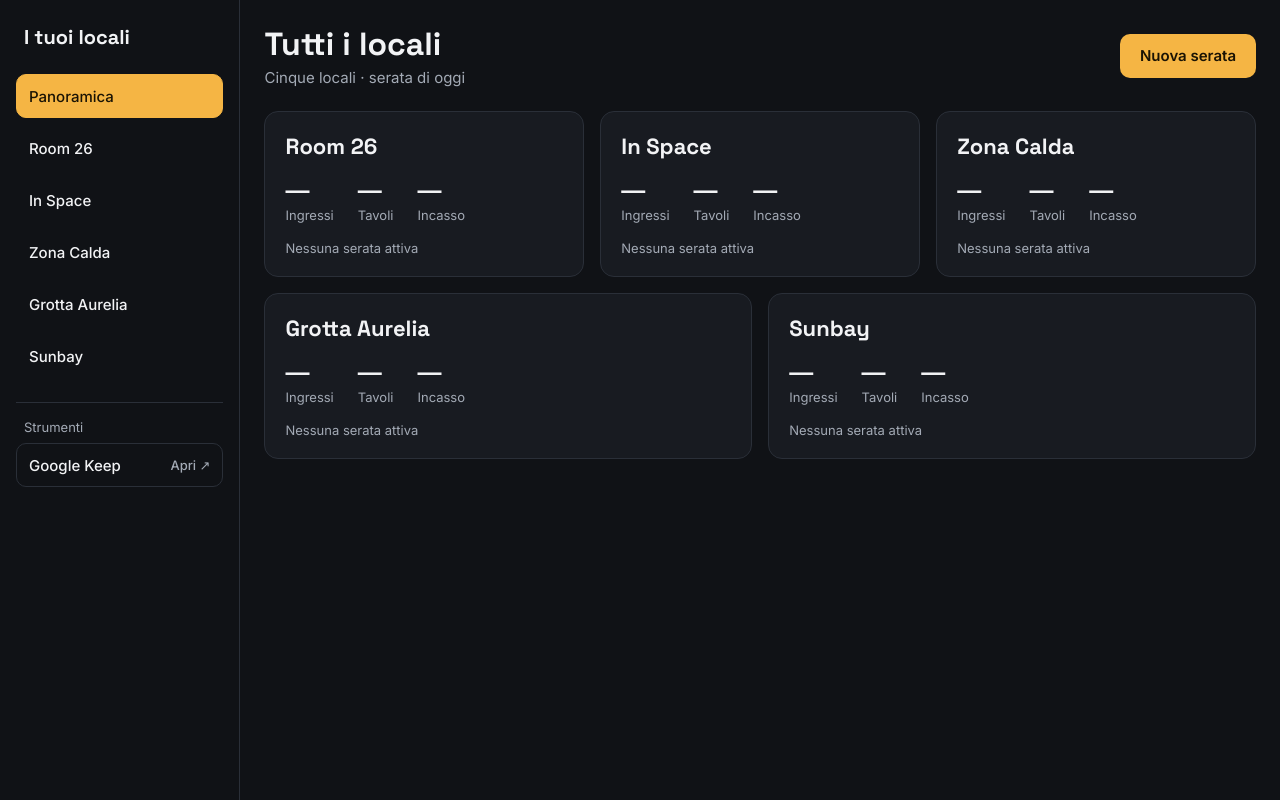
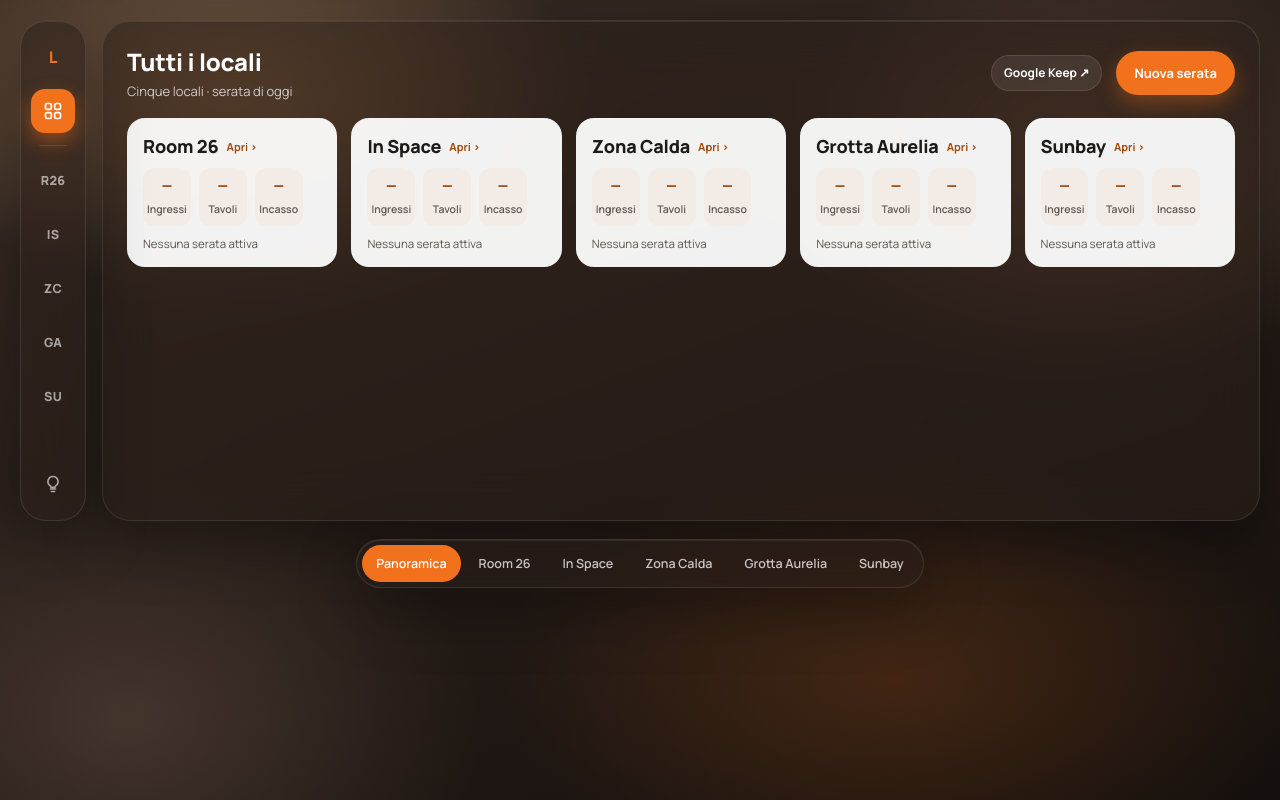
Before and after one commit to gasbarrigiordano-max/dashboard-locali, a plain HTML site: page index.html in a window 1280 px wide. Drawn offline with Linux system fonts and the light colour scheme.

Commit message:
Dashboard locali: stesso tema della Dashboard di Giordano (#1)
* Dashboard locali: stesso tema della Dashboard di Giordano

Sfondo caldo sfumato, pannelli in vetro, accento arancione, font Manrope e
JetBrains Mono, barra a icone con suggerimenti, riquadri bianchi e barra dei
locali in basso, come in dashgio.

Co-Authored-By: Claude Opus 5.5 <noreply@anthropic.com>
Claude-Session: https://claude.ai/code/session_01Pdzza7Hwp32VDTvbDz1yKd

* Regola: pull request e pubblicazione automatiche a ogni modifica

Co-Authored-By: Claude Opus 5.5 <noreply@anthropic.com>
Claude-Session: https://claude.ai/code/session_01Pdzza7Hwp32VDTvbDz1yKd

---------

Co-authored-by: Claude <noreply@anthropic.com>

```diff
--- a/index.html
+++ b/index.html
@@ -2,101 +2,140 @@
 <html lang="it">
 <head>
 <meta charset="utf-8">
-<meta name="viewport" content="width=device-width, initial-scale=1">
+<meta name="viewport" content="width=device-width, initial-scale=1, viewport-fit=cover">
+<meta name="theme-color" content="#17120f">
 <title>Dashboard locali</title>
 <link rel="preconnect" href="https://fonts.googleapis.com">
-<link href="https://fonts.googleapis.com/css2?family=Space+Grotesk:wght@500;700&family=Inter:wght@400;500;600&display=swap" rel="stylesheet">
+<link rel="preconnect" href="https://fonts.gstatic.com" crossorigin>
+<link href="https://fonts.googleapis.com/css2?family=Manrope:wght@400;500;600;700;800&family=JetBrains+Mono:wght@500;700&display=swap" rel="stylesheet">
 <style>
-  :root {
-    --bg: #101216;
-    --panel: #181B21;
-    --border: #2A2F38;
-    --text: #F2F3F5;
-    --muted: #A3AAB5;
-    --accent: #F5B544;
-    --accent-ink: #1A1304;
+  /* stesso tema della Dashboard di Giordano (dashgio) */
+  :root{
+    --ink:#fff; --ink2:rgba(255,255,255,.74); --ink3:rgba(255,255,255,.6);
+    --acc:#F2711C; --acc-soft:#ffb07a; --acc-ink:#a04a0c;
+    --glass:rgba(40,32,28,.55); --line:rgba(255,255,255,.10);
+    --tile:rgba(255,255,255,.94); --tile-ink:#1d1a18; --tile-ink2:#5e5650;
+    --ok:#7fd3a8;
+    --sat:env(safe-area-inset-top); --sab:env(safe-area-inset-bottom);
   }
-  * { box-sizing: border-box; }
-  body { margin: 0; background: var(--bg); color: var(--text); font-family: Inter, system-ui, sans-serif; font-size: 15px; }
-  button { font-family: inherit; }
-  h1, h2, .brand { font-family: "Space Grotesk", sans-serif; }
+  *{box-sizing:border-box}
+  html,body{margin:0}
+  body{min-height:100vh;font-family:Manrope,system-ui,sans-serif;color:var(--ink);background:#17120f;-webkit-font-smoothing:antialiased}
+  body::before{content:'';position:fixed;inset:0;z-index:-1;background:
+    radial-gradient(40% 35% at 18% 12%, rgba(255,196,140,.35), transparent 70%),
+    radial-gradient(35% 40% at 85% 20%, rgba(120,90,70,.55), transparent 70%),
+    radial-gradient(45% 40% at 70% 85%, rgba(242,113,28,.18), transparent 70%),
+    radial-gradient(40% 45% at 10% 90%, rgba(90,70,60,.6), transparent 70%),
+    linear-gradient(160deg,#3a2d25 0%,#241b16 55%,#15100d 100%)}
+  a{color:var(--acc-soft)} a:hover{color:#ffd2b0}
+  button{font:inherit;color:inherit}
+  .mono{font-family:'JetBrains Mono',ui-monospace,monospace}
+  .glass{background:var(--glass);-webkit-backdrop-filter:blur(26px) saturate(140%);backdrop-filter:blur(26px) saturate(140%);border:1px solid var(--line);box-shadow:0 20px 60px rgba(0,0,0,.35), inset 0 1px 0 rgba(255,255,255,.08)}
+  .wrap{max-width:1440px;margin:0 auto;padding:calc(20px + var(--sat)) 20px 18px;display:flex;flex-wrap:wrap;gap:16px;align-items:stretch}
 
-  .app { display: flex; flex-wrap: wrap; min-height: 100vh; }
-  nav { flex: 1 1 240px; padding: 24px 16px; border-right: 1px solid var(--border); display: flex; flex-direction: column; gap: 8px; }
-  .brand { font-weight: 700; font-size: 20px; padding: 0 8px 16px; }
-  .nav-btn { min-height: 44px; padding: 0 12px; border-radius: 10px; font-size: 15px; font-weight: 500; text-align: left; cursor: pointer; border: 1px solid transparent; background: transparent; color: var(--text); }
-  .nav-btn[aria-current="true"] { border-color: var(--accent); background: var(--accent); color: var(--accent-ink); }
-  .tools { margin-top: 16px; padding-top: 16px; border-top: 1px solid var(--border); display: flex; flex-direction: column; gap: 8px; }
-  .tools small { padding: 0 8px; font-size: 13px; color: var(--muted); }
-  .tool-link { min-height: 44px; padding: 0 12px; display: flex; align-items: center; justify-content: space-between; border: 1px solid var(--border); border-radius: 10px; color: var(--text); text-decoration: none; font-weight: 500; }
-  .tool-link span:last-child { color: var(--muted); font-size: 13px; }
+  /* barra dei locali */
+  nav{border-radius:26px;padding:14px 10px;display:flex;flex-direction:column;align-items:center;gap:10px;flex:0 0 auto;align-self:flex-start;position:sticky;top:20px;z-index:10}
+  .brand{width:44px;height:44px;border-radius:14px;display:flex;align-items:center;justify-content:center;color:var(--acc);font-weight:800;font-size:16px}
+  .navbtn{width:44px;height:44px;border-radius:14px;border:0;background:transparent;color:var(--ink3);display:flex;align-items:center;justify-content:center;cursor:pointer;text-decoration:none;position:relative;font-size:12.5px;font-weight:800;letter-spacing:.02em}
+  .navbtn:hover{background:rgba(255,255,255,.08);color:#fff}
+  .navbtn[aria-current="true"]{background:var(--acc);color:#fff;box-shadow:0 8px 20px rgba(242,113,28,.45)}
+  .navbtn .tip{position:absolute;left:54px;z-index:11;box-shadow:0 6px 18px rgba(0,0,0,.35);white-space:nowrap;background:rgba(0,0,0,.75);color:#fff;font-size:12px;font-weight:600;letter-spacing:0;padding:6px 10px;border-radius:10px;opacity:0;pointer-events:none;transition:opacity .15s}
+  .navbtn:hover .tip,.navbtn:focus-visible .tip{opacity:1}
+  .nav-sep{width:28px;height:1px;background:var(--line);margin:2px 0}
+  .nav-spazio{flex:1 1 auto;min-height:24px}
 
-  main { flex: 999 1 560px; min-width: 0; padding: 24px; display: flex; flex-direction: column; gap: 24px; }
-  header { display: flex; flex-wrap: wrap; align-items: center; justify-content: space-between; gap: 12px; }
-  h1 { margin: 0; font-size: 32px; font-weight: 700; }
-  .sub { color: var(--muted); margin-top: 4px; }
-  .primary { min-height: 44px; padding: 0 20px; border: 0; border-radius: 10px; background: var(--accent); color: var(--accent-ink); font-weight: 600; font-size: 15px; cursor: pointer; }
+  main{border-radius:28px;padding:24px;flex:999 1 560px;min-width:0;display:flex;flex-direction:column;gap:18px}
+  .head{display:flex;flex-wrap:wrap;align-items:center;gap:14px}
+  .head h1{margin:0;font-size:24px;font-weight:800;letter-spacing:-.01em}
+  .head p{margin:4px 0 0;font-size:13px;color:var(--ink2)}
+  .pill{background:var(--acc);color:#fff;border:0;cursor:pointer;text-decoration:none;font-weight:700;font-size:13px;border-radius:99px;padding:0 18px;min-height:44px;box-shadow:0 8px 20px rgba(242,113,28,.35)}
+  .pill:hover{filter:brightness(1.08)}
 
-  .row { display: flex; flex-wrap: wrap; gap: 16px; }
-  .card { flex: 1 1 240px; padding: 20px; border: 1px solid var(--border); border-radius: 14px; background: var(--panel); }
-  .venue-card { text-align: left; color: var(--text); cursor: pointer; display: flex; flex-direction: column; gap: 16px; font-size: 15px; }
-  .venue-card .name { font-family: "Space Grotesk", sans-serif; font-weight: 700; font-size: 22px; }
-  .stats { display: flex; gap: 24px; }
-  .stat b { display: block; font-size: 24px; font-weight: 600; }
-  .stat span, .muted { font-size: 13px; color: var(--muted); }
-  .kpi { flex: 1 1 170px; display: flex; flex-direction: column; gap: 6px; }
-  .kpi .v { font-family: "Space Grotesk", sans-serif; font-weight: 700; font-size: 32px; }
-  .kpi .l { font-size: 13px; color: var(--muted); }
+  /* riquadri bianchi */
+  .tiles{display:grid;grid-template-columns:repeat(auto-fit,minmax(190px,1fr));gap:14px}
+  .tile{background:var(--tile);border:0;border-radius:18px;padding:16px;display:flex;flex-direction:column;gap:10px;min-width:0;color:var(--tile-ink);text-align:left;text-decoration:none;transition:transform .15s}
+  button.tile{cursor:pointer}
+  button.tile:hover{transform:translateY(-3px)}
+  .tile-h{display:flex;justify-content:space-between;align-items:center;gap:8px}
+  .tile-h small{font-size:12px;font-weight:700;color:#3c3631}
+  .tile-h span{font-size:11px;font-weight:700;color:var(--acc-ink)}
+  .tile .v{font-size:28px;font-weight:700;color:var(--acc-ink);letter-spacing:-.02em}
+  .tile .s{font-size:11.5px;color:var(--tile-ink2)}
 
-  .panel { padding: 20px; border: 1px solid var(--border); border-radius: 14px; background: var(--panel); display: flex; flex-direction: column; gap: 16px; min-width: 0; }
-  .panel h2 { margin: 0; font-size: 18px; }
-  .bar { height: 12px; border-radius: 6px; background: var(--border); }
-  .bar div { height: 12px; border-radius: 6px; background: var(--accent); width: 0%; }
-  .scroll { overflow-x: auto; }
-  table { width: 100%; border-collapse: collapse; font-size: 14px; }
-  th { text-align: left; padding: 10px 8px; font-weight: 500; color: var(--muted); border-bottom: 1px solid var(--border); }
-  td { padding: 24px 8px; color: var(--muted); }
-  [hidden] { display: none !important; }
+  .locale .nome{font-size:18px;font-weight:800;letter-spacing:-.01em;color:var(--tile-ink)}
+  .locale .dati{display:grid;grid-template-columns:repeat(3,minmax(0,1fr));gap:8px;text-align:center}
+  .locale .dati div{background:#f3ece6;border-radius:12px;padding:8px 4px}
+  .locale .dati b{display:block;font-size:15px;color:var(--acc-ink)}
+  .locale .dati small{font-size:10.5px;color:var(--tile-ink2);font-weight:600}
+
+  .riga2{display:flex;flex-wrap:wrap;gap:14px;align-items:flex-start}
+  .sez h2{margin:0;font-size:14px;font-weight:800;padding-left:10px;border-left:3px solid var(--acc);color:var(--tile-ink)}
+  .bar{height:12px;border-radius:99px;background:#efe6df}
+  .bar div{height:12px;border-radius:99px;background:var(--acc);width:0%}
+  .scroll{overflow-x:auto}
+  table{width:100%;border-collapse:collapse;font-size:13px}
+  th{text-align:left;padding:10px 8px;font-size:11.5px;font-weight:700;color:var(--tile-ink2);border-bottom:1px solid #e8dfd8;white-space:nowrap}
+  td{padding:22px 8px;color:var(--tile-ink2)}
+
+  /* strumenti */
+  .chip{display:inline-flex;align-items:center;gap:6px;min-height:36px;font-size:12px;font-weight:700;border-radius:99px;padding:0 12px;background:rgba(255,255,255,.08);border:1px solid var(--line);color:#fff;text-decoration:none}
+  .chip:hover{background:rgba(255,255,255,.14);color:#fff}
+
+  /* barra in basso */
+  .seg{width:fit-content;max-width:calc(100% - 24px);margin:0 auto calc(20px + var(--sab));border-radius:99px;padding:5px;display:flex;gap:4px;overflow-x:auto;scrollbar-width:none}
+  .seg::-webkit-scrollbar{display:none}
+  .seg button{background:transparent;border:0;cursor:pointer;color:var(--ink2);font-weight:600;font-size:12.5px;padding:10px 14px;border-radius:99px;white-space:nowrap;flex:0 0 auto}
+  .seg button[aria-current="true"]{background:var(--acc);color:#fff}
+
+  @media (max-width:700px){
+    .wrap{padding:calc(12px + var(--sat)) 12px 12px;gap:12px}
+    nav{display:none}
+    main{padding:18px;border-radius:22px}
+  }
+  [hidden]{display:none !important}
 </style>
 </head>
 <body>
-<div class="app">
-  <nav aria-label="Locali">
-    <div class="brand">I tuoi locali</div>
-    <div id="nav" style="display:flex;flex-direction:column;gap:8px"></div>
-    <div class="tools">
-      <small>Strumenti</small>
-      <a class="tool-link" href="https://keep.google.com" target="_blank" rel="noopener noreferrer"><span>Google Keep</span><span>Apri ↗</span></a>
-    </div>
+<div class="wrap">
+
+  <nav class="glass" aria-label="Locali">
+    <div class="brand" aria-hidden="true">L</div>
+    <div id="nav" style="display:flex;flex-direction:column;gap:10px;align-items:center"></div>
+    <div class="nav-spazio"></div>
+    <a class="navbtn" href="https://keep.google.com" target="_blank" rel="noopener noreferrer" aria-label="Google Keep (si apre in una nuova scheda)">
+      <svg width="20" height="20" viewBox="0 0 24 24" fill="none" stroke="currentColor" stroke-width="2" stroke-linecap="round" stroke-linejoin="round" aria-hidden="true"><path d="M9 18h6M10 21h4"/><path d="M12 3a6 6 0 0 0-3.5 10.9c.6.5 1 1.2 1 2.1h5c0-.9.4-1.6 1-2.1A6 6 0 0 0 12 3z"/></svg>
+      <span class="tip">Google Keep ↗</span>
+    </a>
   </nav>
 
-  <main>
-    <header>
-      <div>
+  <main class="glass">
+    <div class="head">
+      <div style="flex:1 1 260px">
         <h1 id="title">Tutti i locali</h1>
-        <div class="sub" id="subtitle">Cinque locali · serata di oggi</div>
+        <p id="subtitle">Cinque locali · serata di oggi</p>
       </div>
-      <button class="primary" type="button">Nuova serata</button>
-    </header>
+      <a class="chip" href="https://keep.google.com" target="_blank" rel="noopener noreferrer">Google Keep ↗</a>
+      <button class="pill" type="button">Nuova serata</button>
+    </div>
 
-    <section id="overview" class="row" aria-label="Panoramica"></section>
+    <section id="overview" class="tiles" aria-label="Panoramica"></section>
 
-    <div id="venue" hidden style="display:flex;flex-direction:column;gap:24px">
-      <section class="row" aria-label="Indicatori">
-        <div class="card kpi"><span class="l">Ingressi in pista</span><span class="v">—</span></div>
-        <div class="card kpi"><span class="l">Tavoli privé</span><span class="v">—</span></div>
-        <div class="card kpi"><span class="l">Incasso serata</span><span class="v">—</span></div>
-        <div class="card kpi"><span class="l">Bottiglie ordinate</span><span class="v">—</span></div>
+    <div id="venue" hidden style="display:flex;flex-direction:column;gap:18px">
+      <section class="tiles" aria-label="Indicatori">
+        <div class="tile"><div class="tile-h"><small>Ingressi in pista</small><span>QR PR</span></div><div class="v mono">—</div><div class="s">Nessun ingresso registrato</div></div>
+        <div class="tile"><div class="tile-h"><small>Tavoli privé</small><span>Privé</span></div><div class="v mono">—</div><div class="s">Nessun tavolo registrato</div></div>
+        <div class="tile"><div class="tile-h"><small>Incasso serata</small><span>Cassa</span></div><div class="v mono">—</div><div class="s">Nessun incasso registrato</div></div>
+        <div class="tile"><div class="tile-h"><small>Bottiglie ordinate</small><span>Bar</span></div><div class="v mono">—</div><div class="s">Nessuna bottiglia registrata</div></div>
       </section>
-      <section class="row" style="align-items:flex-start">
-        <div class="panel" style="flex:1 1 260px">
-          <h2>Ingressi in pista</h2>
+      <section class="riga2">
+        <div class="tile" style="flex:1 1 260px">
+          <div class="sez"><h2>Ingressi in pista</h2></div>
           <div class="bar"><div></div></div>
-          <div class="muted">0 ingressi · capienza [DA IMPOSTARE]</div>
-          <div class="muted">Gli ingressi arrivano dalla scansione dei QR dei PR.</div>
+          <div class="s">0 ingressi · capienza [DA IMPOSTARE]</div>
+          <div class="s">Gli ingressi arrivano dalla scansione dei QR dei PR.</div>
         </div>
-        <div class="panel" style="flex:2 1 420px">
-          <h2>Tavoli privé</h2>
+        <div class="tile" style="flex:2 1 420px">
+          <div class="sez"><h2>Tavoli privé</h2></div>
           <div class="scroll">
             <table>
               <thead><tr><th>Tavolo</th><th>PR</th><th>Persone</th><th>Bottiglie</th><th>Stato</th></tr></thead>
@@ -107,15 +146,21 @@
       </section>
     </div>
   </main>
+
 </div>
+
+<div class="seg glass" id="seg" role="navigation" aria-label="Locali"></div>
 
 <script>
   const VENUES = ["Room 26", "In Space", "Zona Calda", "Grotta Aurelia", "Sunbay"];
   const nav = document.getElementById("nav");
+  const seg = document.getElementById("seg");
   const overview = document.getElementById("overview");
   const venue = document.getElementById("venue");
   const title = document.getElementById("title");
   const subtitle = document.getElementById("subtitle");
+
+  const ICON_ALL = '<svg width="20" height="20" viewBox="0 0 24 24" fill="none" stroke="currentColor" stroke-width="2" stroke-linecap="round" stroke-linejoin="round" aria-hidden="true"><rect x="3" y="3" width="7" height="7" rx="2"/><rect x="14" y="3" width="7" height="7" rx="2"/><rect x="3" y="14" width="7" height="7" rx="2"/><rect x="14" y="14" width="7" height="7" rx="2"/></svg>';
 
   function el(tag, cls, text) {
     const e = document.createElement(tag);
@@ -124,41 +169,63 @@
     return e;
   }
 
+  // sigla per la barra a icone: iniziali delle parole, oppure lettera + numero ("Room 26" → "R26")
+  function sigla(n) {
+    const p = n.split(/\s+/);
+    if (p.length === 1) return n.slice(0, 2).toUpperCase();
+    if (/^\d+$/.test(p[1])) return p[0][0].toUpperCase() + p[1];
+    return p.map((w) => w[0]).join("").slice(0, 2).toUpperCase();
+  }
+
   function select(sel) {
     const isAll = sel === "all";
     title.textContent = isAll ? "Tutti i locali" : sel;
     subtitle.textContent = isAll ? "Cinque locali · serata di oggi" : "Serata di oggi";
     overview.hidden = !isAll;
     venue.hidden = isAll;
-    nav.querySelectorAll("button").forEach((b) => {
+    document.querySelectorAll("[data-id]").forEach((b) => {
       b.setAttribute("aria-current", String(b.dataset.id === sel));
     });
   }
 
   function navButton(id, label) {
-    const b = el("button", "nav-btn", label);
+    const b = el("button", "navbtn");
     b.type = "button";
     b.dataset.id = id;
+    b.setAttribute("aria-label", label);
+    if (id === "all") b.innerHTML = ICON_ALL;
+    else b.appendChild(el("span", "", sigla(label)));
+    b.appendChild(el("span", "tip", label));
     b.addEventListener("click", () => select(id));
     nav.appendChild(b);
+    if (id === "all") nav.appendChild(el("div", "nav-sep"));
+
+    const s = el("button", "", label);
+    s.type = "button";
+    s.dataset.id = id;
+    s.addEventListener("click", () => select(id));
+    seg.appendChild(s);
   }
 
   navButton("all", "Panoramica");
   VENUES.forEach((n) => navButton(n, n));
 
   VENUES.forEach((n) => {
-    const c = el("button", "card venue-card");
+    const c = el("button", "tile locale");
     c.type = "button";
-    c.appendChild(el("span", "name", n));
-    const stats = el("span", "stats");
+    const h = el("div", "tile-h");
+    h.appendChild(el("span", "nome", n));
+    h.appendChild(el("span", "", "Apri ›"));
+    c.appendChild(h);
+    const dati = el("div", "dati");
     ["Ingressi", "Tavoli", "Incasso"].forEach((l) => {
-      const s = el("span", "stat");
-      s.appendChild(el("b", "", "—"));
-      s.appendChild(el("span", "", l));
-      stats.appendChild(s);
+      const d = el("div");
+      d.appendChild(el("b", "mono", "—"));
+      d.appendChild(el("small", "", l));
+      dati.appendChild(d);
     });
-    c.appendChild(stats);
-    c.appendChild(el("span", "muted", "Nessuna serata attiva"));
+    c.appendChild(dati);
+    c.appendChild(el("div", "s", "Nessuna serata attiva"));
     c.addEventListener("click", () => select(n));
     overview.appendChild(c);
   });
```
Also changed, not shown: 1 other file.
